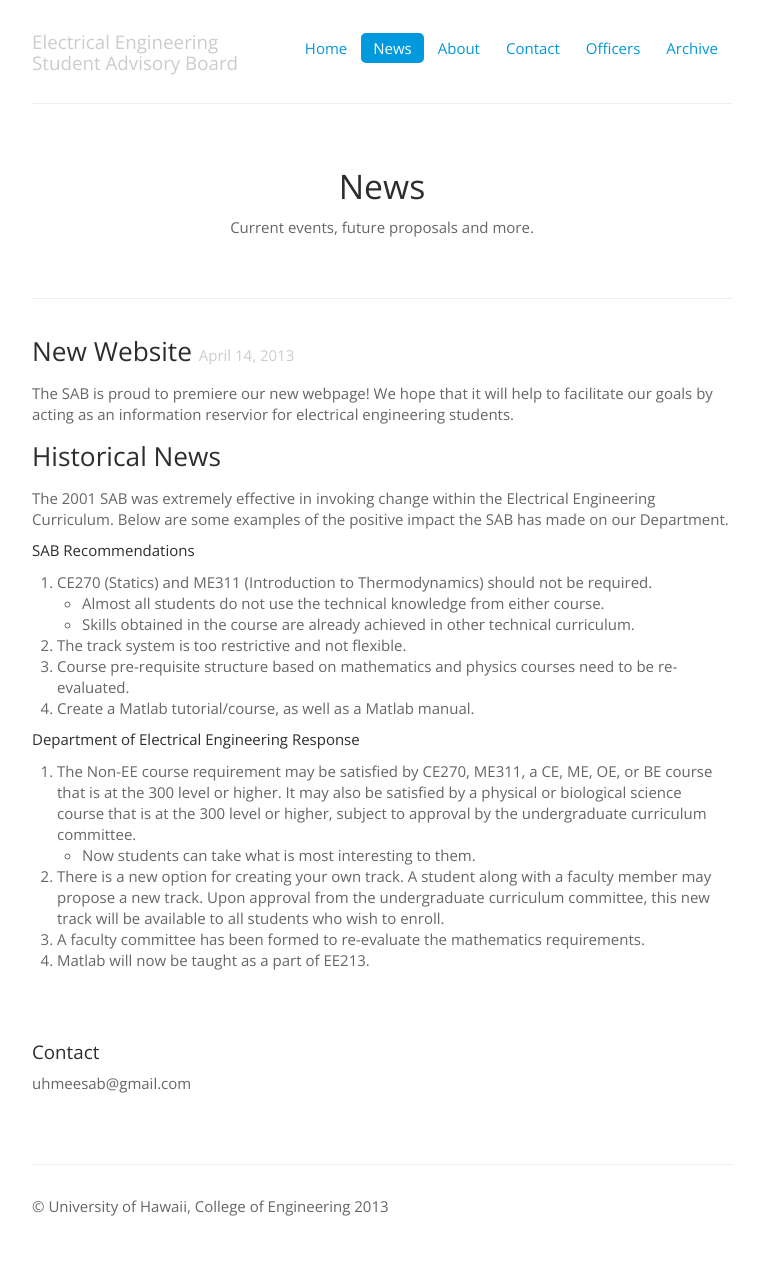
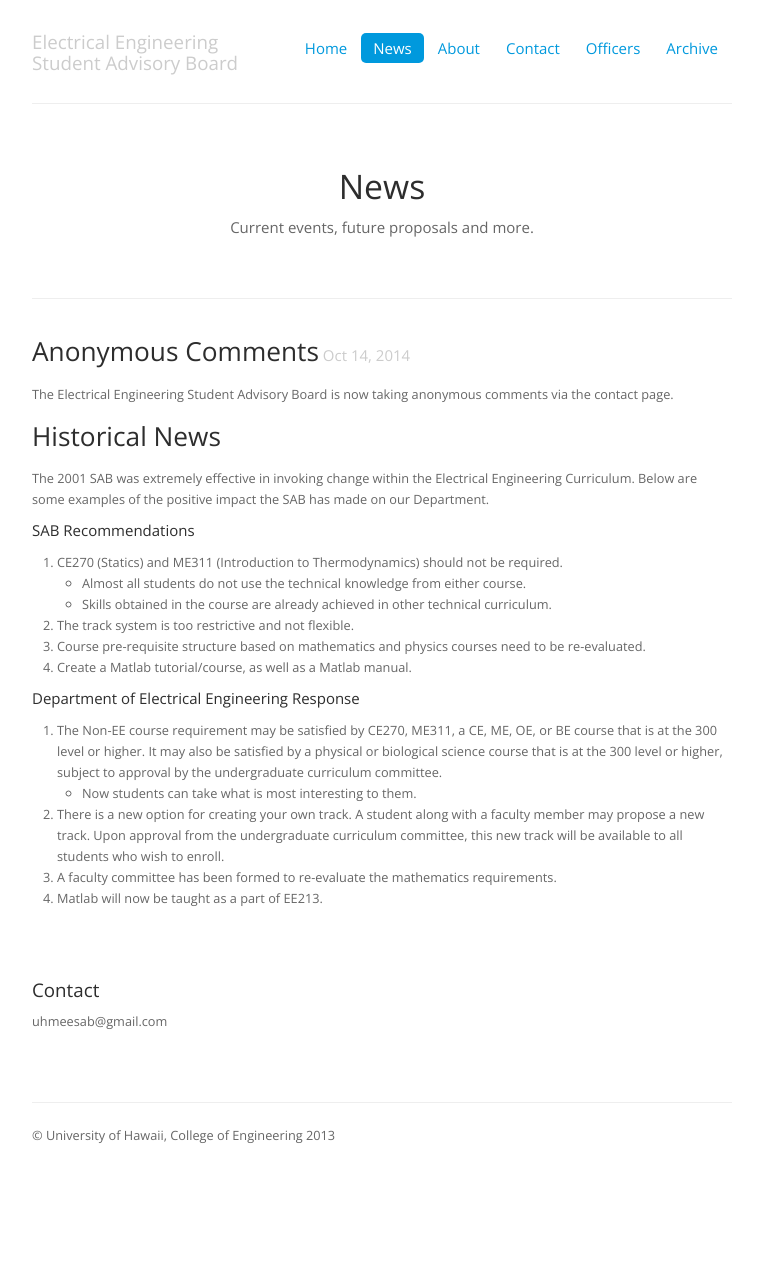
Before and after one commit to IEEE-UH-Manoa/sab.ieeeatuhm.com, a Jekyll site: the page built from news/index.html, in a window 1280 px wide. Shown: the whole page, without its empty margins (258-1021 px from the left). Built offline with Jekyll 4.4.1, drawn with Linux system fonts in a browser that asks for light colours; after the commit the page ends 1197 px from its top, so only the background shows below that.

Commit message:
Enabled posting on the news page & created a news post

```diff
--- a/_posts/2014-10-11-welcome-to-jekyll.markdown
+++ b/_posts/2014-10-11-welcome-to-jekyll.markdown
@@ -1,25 +1,7 @@
 ---
 layout: post
-title:  "Welcome to Jekyll!"
-date:   2014-10-11 17:18:12
-categories: jekyll update
+title:  "Anonymous Comments"
+date:   2014-10-14
+categories: eesab news
 ---
-You’ll find this post in your `_posts` directory. Go ahead and edit it and re-build the site to see your changes. You can rebuild the site in many different ways, but the most common way is to run `jekyll serve --watch`, which launches a web server and auto-regenerates your site when a file is updated.
-
-To add new posts, simply add a file in the `_posts` directory that follows the convention `YYYY-MM-DD-name-of-post.ext` and includes the necessary front matter. Take a look at the source for this post to get an idea about how it works.
-
-Jekyll also offers powerful support for code snippets:
-
-{% highlight ruby %}
-def print_hi(name)
-  puts "Hi, #{name}"
-end
-print_hi('Tom')
-#=> prints 'Hi, Tom' to STDOUT.
-{% endhighlight %}
-
-Check out the [Jekyll docs][jekyll] for more info on how to get the most out of Jekyll. File all bugs/feature requests at [Jekyll’s GitHub repo][jekyll-gh]. If you have questions, you can ask them on [Jekyll’s dedicated Help repository][jekyll-help].
-
-[jekyll]:      http://jekyllrb.com
-[jekyll-gh]:   https://github.com/jekyll/jekyll
-[jekyll-help]: https://github.com/jekyll/jekyll-help
+The Electrical Engineering Student Advisory Board is now taking anonymous comments via the contact page.
--- a/news/index.html
+++ b/news/index.html
@@ -52,12 +54,14 @@
 
       <hr>
 
-      <h3>New Website <small>April 14, 2013</small> </h3>
-          <p>
-              The SAB is proud to premiere our new webpage! We hope that
-              it will help to facilitate our goals by acting as an information
-              reservior for electrical engineering students.
-          </p>
+          {% for post in site.posts limit 4%}
+              <h3>
+                <!-- <a class="post-link" href="{{ post.url | prepend: site.baseurl }}">{{ post.title }}</a><small> {{ post.date | date: "%b %-d, %Y" }} </small> -->
+                {{ post.title }}</a><small> {{ post.date | date: "%b %-d, %Y" }}
+              </h3>
+               {{ post.content | strip_html | truncatewords:75}}
+          {% endfor %}
+
       <h3>Historical News </h3>
         <p>
         The 2001 SAB was extremely effective in invoking change within the
```
Also changed, not shown: other parts of news/index.html (+3 -1 lines).
